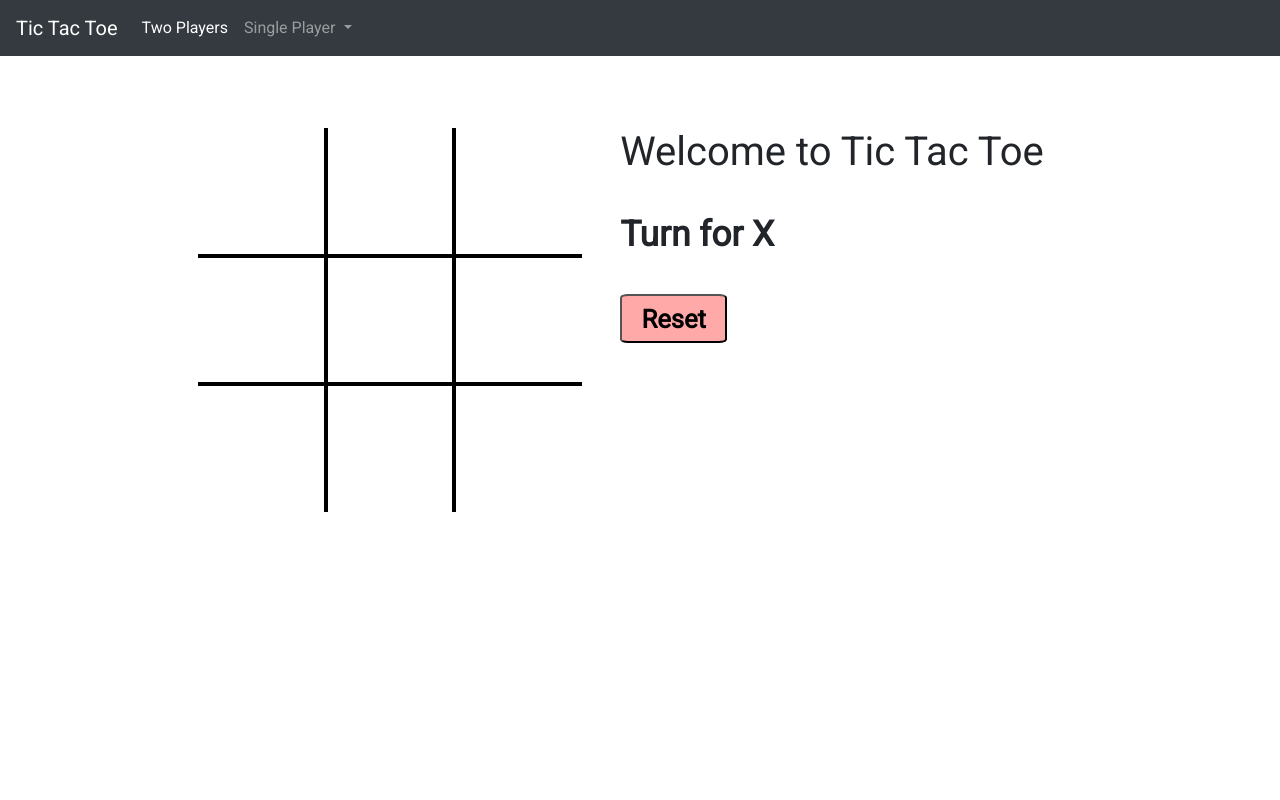
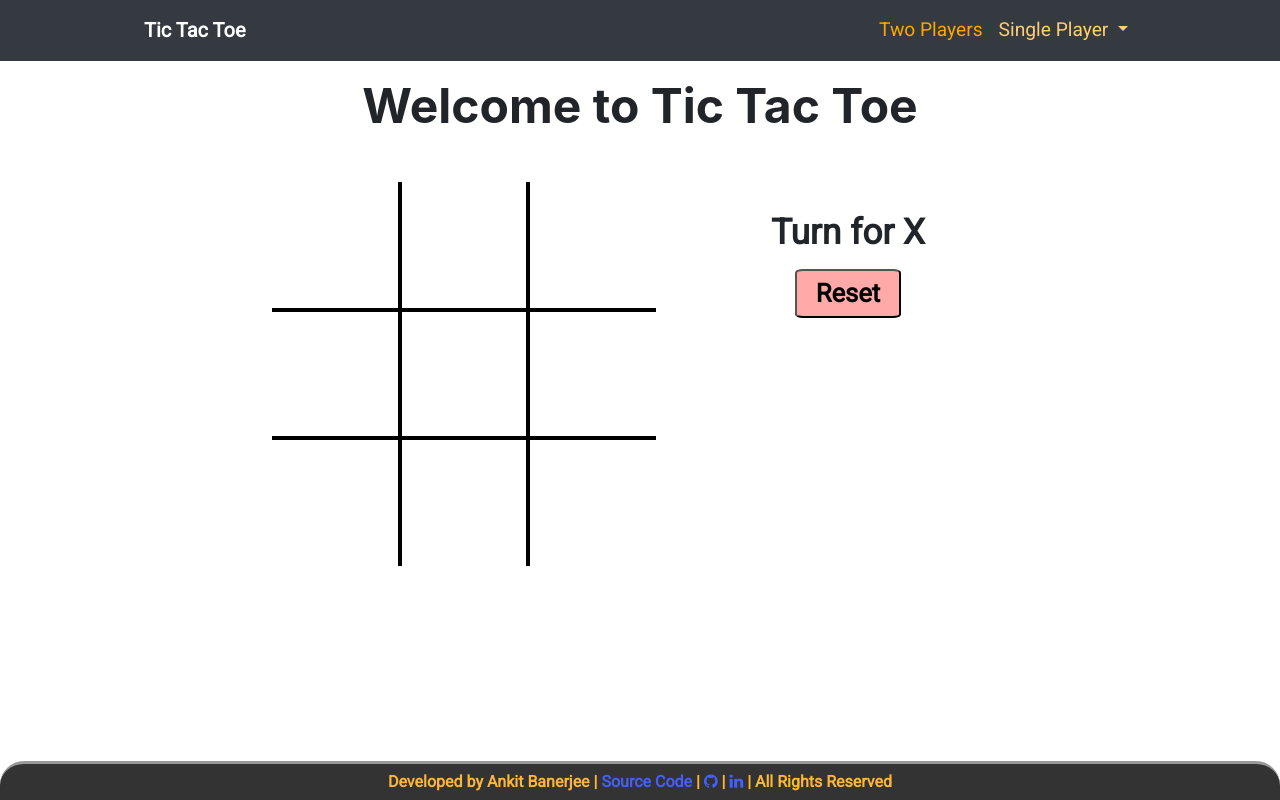
Before and after one commit to ankitbanerjee0211/Tic-Tac-Toe, a plain HTML site: page index.html in a window 1280 px wide. Drawn offline with nearby package versions, Linux system fonts and the light colour scheme.

Commit message:
Updated design added audio clips

```diff
--- a/index.html
+++ b/index.html
@@ -9,24 +9,28 @@
     <link rel="stylesheet" href="style.css">
     <link rel="stylesheet" href="https://maxcdn.bootstrapcdn.com/bootstrap/4.0.0/css/bootstrap.min.css"
         integrity="sha384-Gn5384xqQ1aoWXA+058RXPxPg6fy4IWvTNh0E263XmFcJlSAwiGgFAW/dAiS6JXm" crossorigin="anonymous">
+    <link rel="stylesheet" href="https://cdnjs.cloudflare.com/ajax/libs/font-awesome/4.7.0/css/font-awesome.min.css">
+    <link rel="icon" type="image/png" href="favicon.png">
 </head>
 
 <body>
     <!-- NAVBAR -->
     <nav class="navbar navbar-expand-lg navbar-dark bg-dark">
-        <a class="navbar-brand" href="#">Tic Tac Toe</a>
+        <a class="navbar-brand" href="#" style="font-weight: bolder">Tic Tac Toe</a>
         <button class="navbar-toggler" type="button" data-toggle="collapse" data-target="#navbarNav"
             aria-controls="navbarNav" aria-expanded="false" aria-label="Toggle navigation">
             <span class="navbar-toggler-icon"></span>
         </button>
-        <div class="collapse navbar-collapse" id="navbarNav">
-            <ul class="navbar-nav justify-content-end">
+        <div class="collapse navbar-collapse" id="navbarNav" style="flex-direction: row-reverse">
+            <ul class="navbar-nav">
                 <li class="nav-item active">
-                    <a class="nav-link" href="#">Two Players <span class="sr-only">(current)</span></a>
+                    <a class="nav-link" href="#" style="color: orange; cursor: pointer; font-size: larger;">Two Players
+                        <span class="sr-only">(current)</span></a>
                 </li>
                 <li class="nav-item dropdown">
-                    <a class="nav-link dropdown-toggle" id="navbarDropdown" role="button"
-                        data-toggle="dropdown" aria-haspopup="true" aria-expanded="false">
+                    <a class="nav-link dropdown-toggle" id="navbarDropdown" role="button" data-toggle="dropdown"
+                        aria-haspopup="true" aria-expanded="false"
+                        style="color: rgb(255, 206, 116); cursor: pointer; font-size: larger;">
                         Single Player
                     </a>
                     <div class="dropdown-menu" aria-labelledby="navbarDropdown">
@@ -39,6 +43,7 @@
         </div>
     </nav>
 
+    <h1 id="header">Welcome to Tic Tac Toe</h1>
     <div class="gameContainer">
         <div class="gameBoxContainer">
             <div class="line"></div>
@@ -53,10 +58,9 @@
             <div class="box br-0 bb-0"><span class="boxText"></span></div>
         </div>
         <div class="gameInfo">
-            <h1>Welcome to Tic Tac Toe</h1>
             <br>
             <div>
-                <span class="info">Turn for X</span><br><br>
+                <span class="info">Turn for X</span><br>
                 <button id="reset">Reset</button>
             </div>
             <div class="imgBox">
@@ -64,6 +68,8 @@
             </div>
         </div>
     </div>
+
+    <footer id="footer">Developed by Ankit Banerjee | <a href="https://github.com/ankitbanerjee0211/Tic-Tac-Toe" target="_blank">Source Code</a> | <a class="fa fa-github" href="https://github.com/ankitbanerjee0211" target="_blank"></a> | <a class="fa fa-linkedin" href="https://www.linkedin.com/in/ankit-banerjee-0211/" target="_blank"></a> | All Rights Reserved</footer>
 
     <script src="script.js"></script>
     <script src="https://code.jquery.com/jquery-3.2.1.slim.min.js"
--- a/script.js
+++ b/script.js
@@ -1,7 +1,9 @@
 console.log("Welcome to TicTacToe");
 let bgMusic = new Audio("music.mp3");
-let turnAudio = new Audio("ting.mp3");
+let turnAudio = new Audio("ting.wav");
+let drawAudio = new Audio("ting.mp3");
 let gameOver = new Audio("gameover.mp3");
+let winAudio = new Audio("winAudio.wav");
 let gameOverFlag = false;
 let turn = "X";
 let flag = true;
@@ -40,10 +42,12 @@ const checkWin = () => {
                 document.querySelector(".line").style.width = "60vw";
                 document.querySelector(".imgBox").getElementsByTagName('img')[0].style.width = "30vw";
             }
+            winAudio.play();
         }
     });
     if(gameOverFlag == false && (boxTexts[0].innerText != '') && (boxTexts[1].innerText != '') && (boxTexts[2].innerText != '') && (boxTexts[3].innerText != '') && (boxTexts[4].innerText != '') && (boxTexts[5].innerText != '') && (boxTexts[6].innerText != '') && (boxTexts[7].innerText != '') && (boxTexts[8].innerText !== '')){
             document.querySelector('.info').innerText = "It's a Draw";
+            drawAudio.play();
         }
 }
 
--- a/script2.js
+++ b/script2.js
@@ -1,7 +1,9 @@
 console.log("Welcome to TicTacToe");
 let bgMusic = new Audio("music.mp3");
-let turnAudio = new Audio("ting.mp3");
+let turnAudio = new Audio("ting.wav");
 let gameOver = new Audio("gameover.mp3");
+let loseAudio = new Audio("loseAudio.wav");
+let winAudio = new Audio("winAudio.wav");
 let gameOverFlag = false;
 let turn = "X";
 let flag = true;
@@ -32,8 +34,10 @@ const checkWin = () => {
         if((boxTexts[e[0]].innerText === boxTexts[e[1]].innerText) && (boxTexts[e[1]].innerText === boxTexts[e[2]].innerText) && (boxTexts[e[0]].innerText !== '')){
             if(boxTexts[e[0]].innerText == "X"){
                 document.querySelector('.info').innerText = "You Won";
+                winAudio.play();
             } else{
                 document.querySelector('.info').innerText = "You Lost";
+                loseAudio.play();
             }
             gameOverFlag = true;
             document.querySelector('.line').style.transform = `translate(${e[3]}vw, ${e[4]}vw) rotate(${e[5]}deg)`;
--- a/style.css
+++ b/style.css
@@ -7,11 +7,24 @@
     font-family: 'Roboto', sans-serif;
 }
 
+.navbar-brand{
+    padding-left: 10vw;
+}
+.navbar-nav{
+    padding-right: 10vw;
+}
+
+#header{
+    font-size: 6vmin;
+    text-align: center;
+    margin: 2vh 0 4vh 0;
+    font-weight: bolder;
+}
 
 .gameContainer{
     display: flex;
     justify-content: center;
-    margin-top: 9vh;
+    margin-top: 6vh;
     flex-wrap: wrap;
 }
 
@@ -31,6 +44,8 @@
     grid-template-rows: repeat(3, 10vw);
     grid-template-columns: repeat(3, 10vw);
     position: relative;
+    text-align: center;
+    margin: 0 2vh;
 }
 
 .box{
@@ -47,6 +62,8 @@
 
 .gameInfo{
     padding: 0 3vw;
+    min-width: 27.5vw;
+    text-align: center;
 }
 .info{
     font-weight: bold;
@@ -60,6 +77,7 @@
     cursor: pointer;
     font-weight: bold;
     background-color: rgb(255, 169, 169);
+    outline: none;
 }
 .imgBox img{
     width: 0;
@@ -79,12 +97,49 @@
     border-bottom: 0;
 }
 
+#footer{
+    left: 0;
+    position: fixed;
+    display: block;
+    width: 100%;
+    bottom: 0;
+    text-shadow: none;
+    color: orange;
+    background-color: rgb(0, 0, 0);
+    text-align: center;
+    padding: 6px 3px;
+    opacity: 0.8;
+    font-weight: bold;
+    border-top: 3px solid grey;
+	border-radius: 3vmin 3vmin 0 0;
+}
+#footer a{
+    text-decoration: none;
+    cursor: pointer;
+    color: rgb(21, 56, 255);
+}
+
+
+@media screen and (max-width: 992px){
+    .navbar-brand{
+        padding-left: 0;
+    }
+    .navbar-nav{
+        padding-right: 0;
+    }
+}
 
 @media screen and (max-width: 600px){
+    .gameContainer{
+        flex-direction: column;
+        margin-top: 3vh;
+    }
+
     .gameBoxContainer{
         display: grid;
         grid-template-rows: repeat(3, 20vw);
         grid-template-columns: repeat(3, 20vw);
+        margin: 0 auto;
     }
 
     .line{
@@ -96,12 +151,13 @@
     }
 
     .gameInfo{
-        padding: 6vw 2vw;
+        padding: 1vw 2vw;
         margin: auto;
         text-align: center;
     }
-    .gameInfo h1{
-        font-size: 7vw;
+    #header{
+        font-size: 8vw;
+        margin: 3vh 0 5vh 0;
     }
     .info{
         font-size: 5.75vw;
@@ -112,4 +168,7 @@
         font-size: 5vw;
         border-radius: 7.5%;
     }
+    #footer{
+        font-size: 11px;
+    }
 }
```
Also changed, not shown: singlePlayerEasy.html (+6 -5 lines), favicon.png (added), 3 other files.
